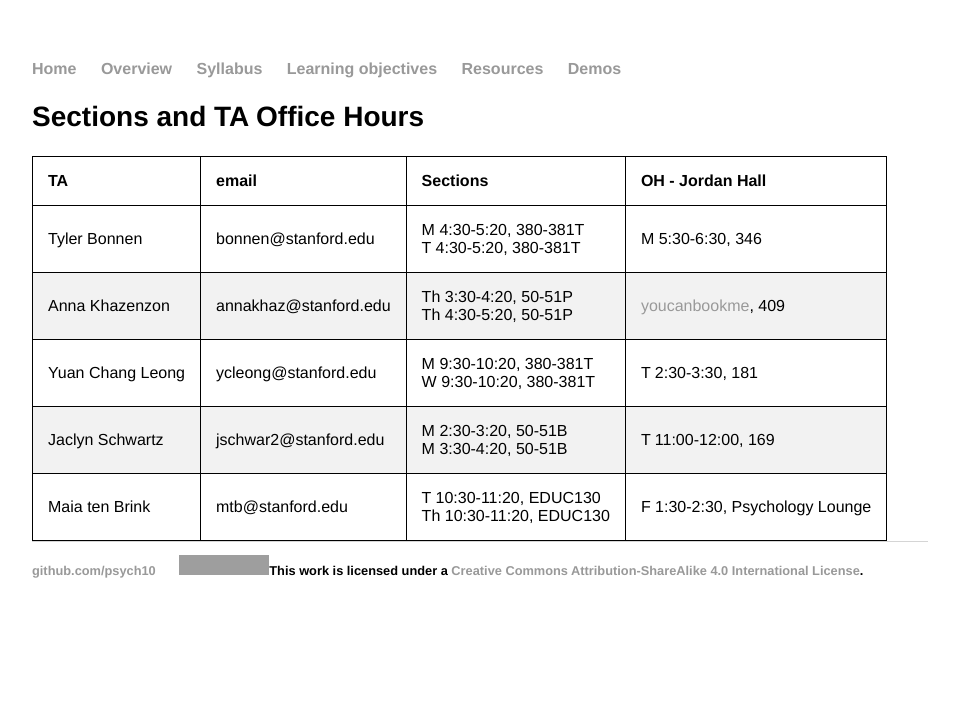
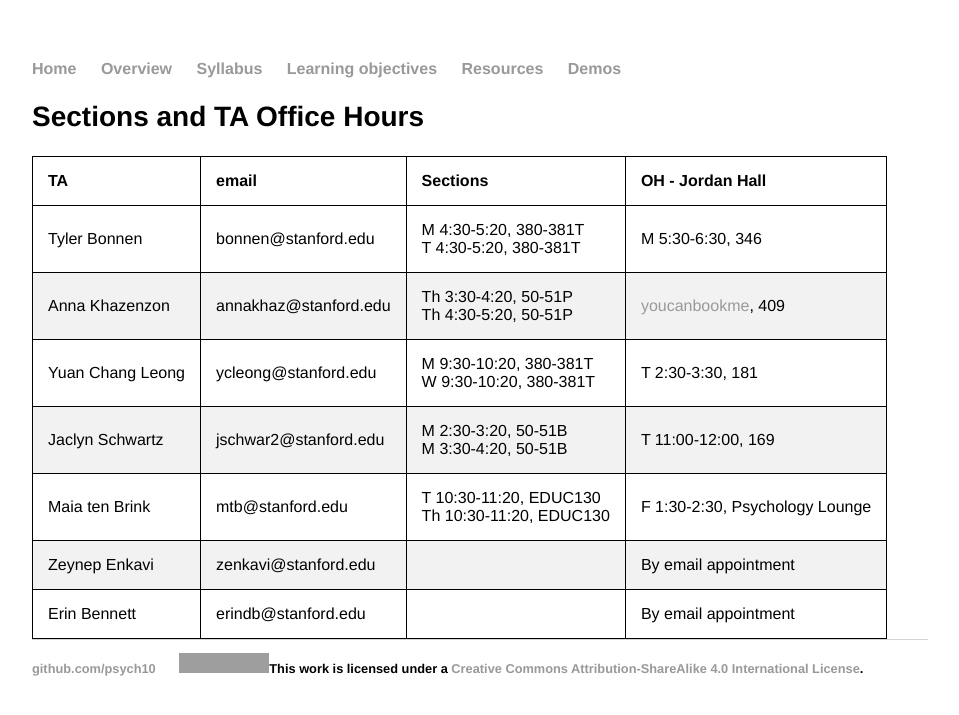
Before and after one commit to stats60/stats60.github.io, a Jekyll site: the page built from sections_oh/index.md, in a window 1280 px wide. Shown: the top 715 px of the page, without its empty margins (160-1119 px from the left). Built offline with Jekyll 4.4.1, drawn with Linux system fonts in a browser that asks for light colours; our own code applies the rules of GitHub Pages for plain Markdown files; grey boxes are pictures that could not be loaded.

Commit message:
Erin, Zeynep contacts added

```diff
--- a/sections_oh/index.md
+++ b/sections_oh/index.md
@@ -11,3 +11,5 @@ title: Psych 10: Sections and OH
 | Yuan Chang Leong|ycleong@stanford.edu|M 9:30-10:20, 380-381T<br>W 9:30-10:20, 380-381T|T 2:30-3:30, 181|
 | Jaclyn Schwartz|jschwar2@stanford.edu|M 2:30-3:20, 50-51B<br>M 3:30-4:20, 50-51B|T 11:00-12:00, 169|
 | Maia ten Brink|mtb@stanford.edu|T 10:30-11:20, EDUC130<br>Th 10:30-11:20, EDUC130|F 1:30-2:30, Psychology Lounge|
+| Zeynep Enkavi|zenkavi@stanford.edu| |By email appointment|
+| Erin Bennett|erindb@stanford.edu| |By email appointment|
```
